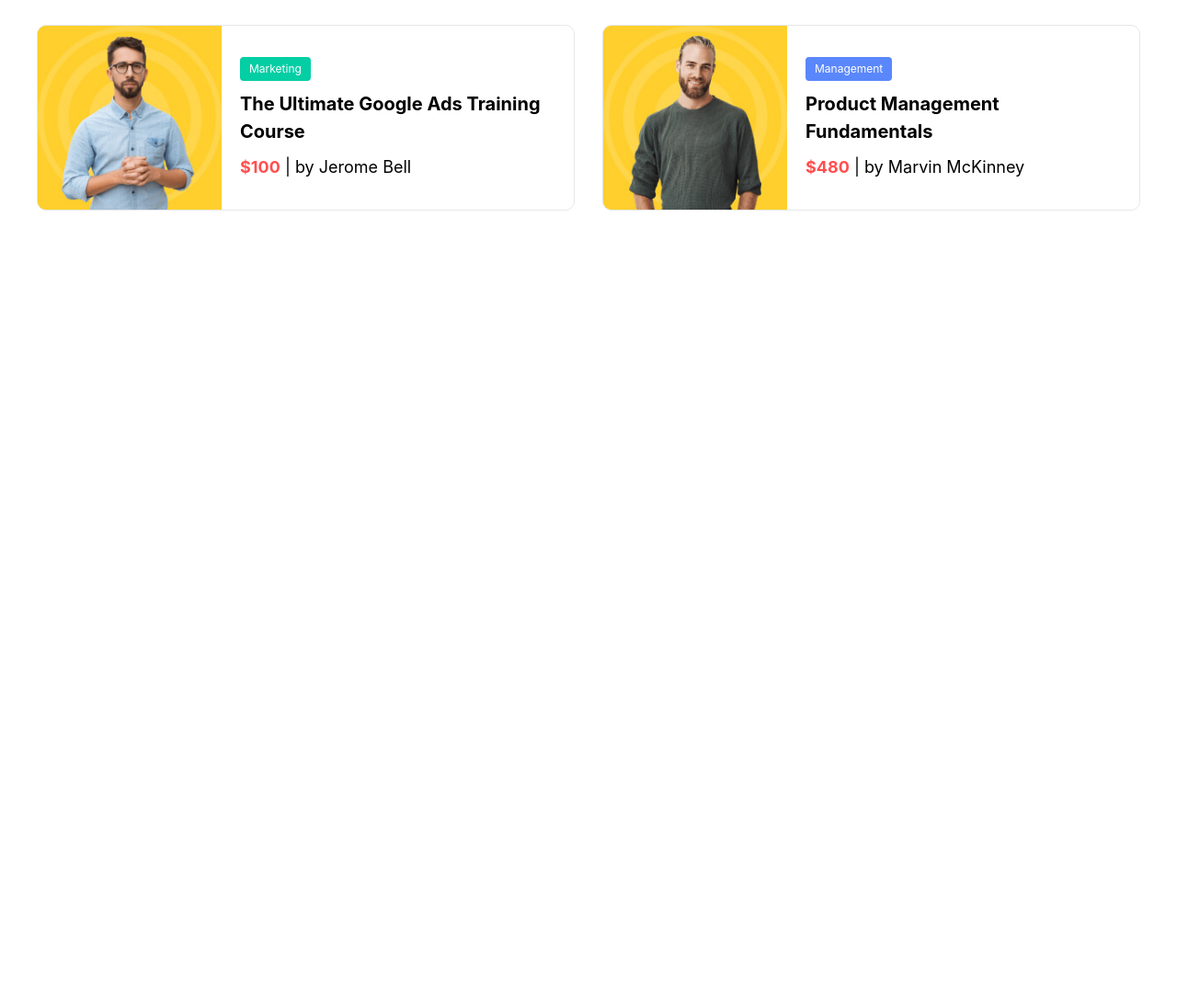
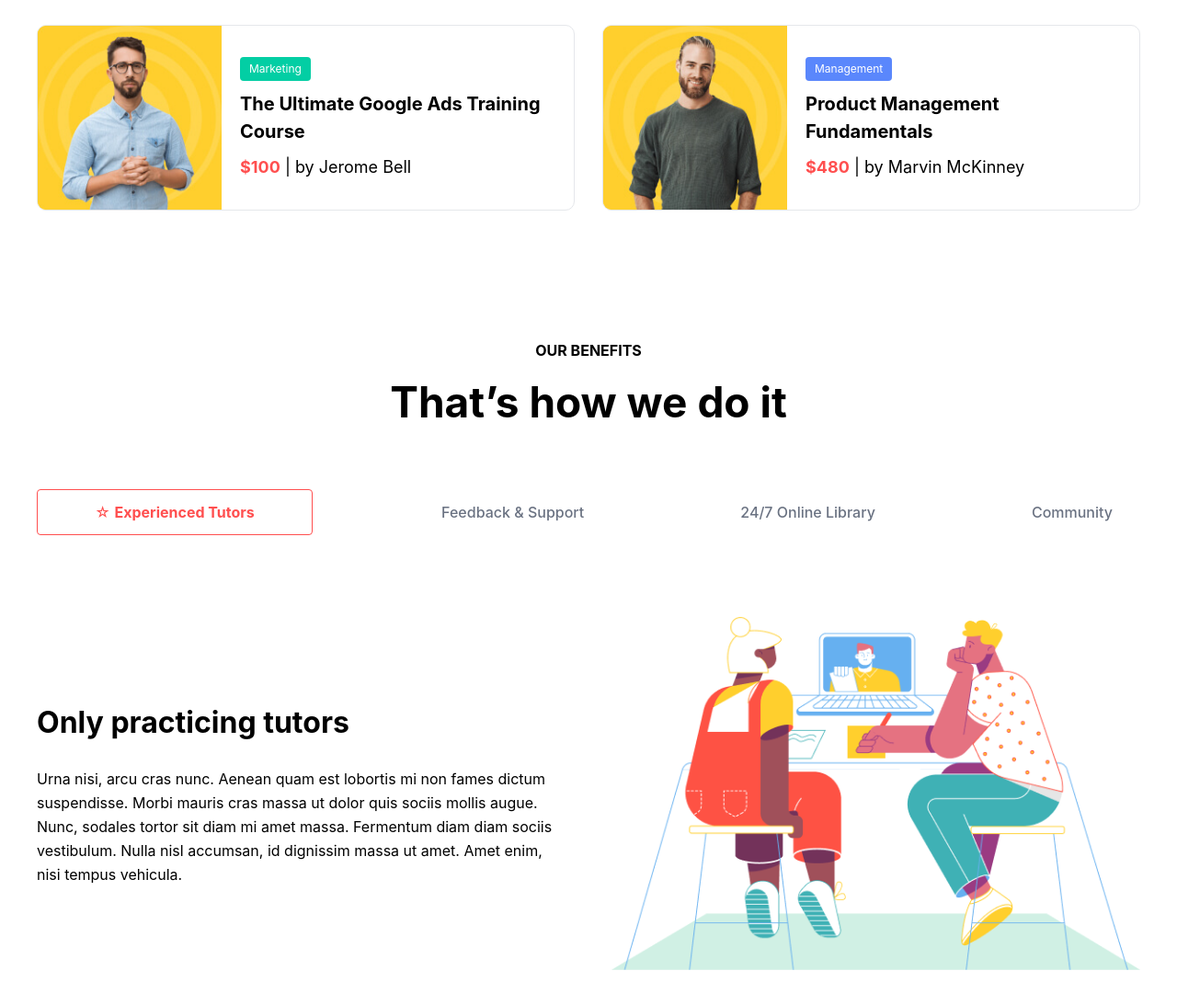
Before and after one commit to Alimukhammad08/hw-branch2.0, a website: page index.html in a window 1280 px wide. Shown: the part 2393-3486 px from the top of the page at 92% size. Before the commit the page ends 2682 px from the top, so only its background shows below. Drawn offline with nearby package versions, Linux system fonts and the light colour scheme; files that its build step writes are made by us from their sources.

Commit message:
I added new section

```diff
--- a/index.html
+++ b/index.html
@@ -22,7 +22,8 @@
             </div>
 
             <div class="flex gap-[30px] items-center">
-                <button class="lg:w-[195px] lg:h-[52px] lg:rounded-[4px] hidden lg:block lg:text-white lg:text-[16px] lg:font-[600] lg:bg-[#f75205]">
+                <button
+                    class="lg:w-[195px] lg:h-[52px] lg:rounded-[4px] hidden lg:block lg:text-white lg:text-[16px] lg:font-[600] lg:bg-[#f75205]">
                     Get consultation
                 </button>
                 <div class="flex items-center gap-[10px] text-[16px] text-[#424551] font-[600]">
@@ -177,7 +178,8 @@
 
                 <div class="flex border-[1px] border-gray-200 rounded-[10px] overflow-hidden">
                     <div class="w-[200px] bg-[#FFD333] flex-shrink-0">
-                        <img src="./img/f32bf465a0ad7f70095a7a156b5817d08a95001c.jpg" class="w-full h-full object-cover">
+                        <img src="./img/f32bf465a0ad7f70095a7a156b5817d08a95001c.jpg"
+                            class="w-full h-full object-cover">
                     </div>
                     <div class="p-[20px] flex flex-col justify-center gap-[10px]">
                         <span
@@ -190,7 +192,8 @@
 
                 <div class="flex border-[1px] border-gray-200 rounded-[10px] overflow-hidden">
                     <div class="w-[200px] bg-[#FFD333] flex-shrink-0">
-                        <img src="./img/3c1aec192431e6e01ed1fbdccfd71f81f6733c07.jpg" class="w-full h-full object-cover">
+                        <img src="./img/3c1aec192431e6e01ed1fbdccfd71f81f6733c07.jpg"
+                            class="w-full h-full object-cover">
                     </div>
                     <div class="p-[20px] flex flex-col justify-center gap-[10px]">
                         <span
@@ -203,7 +206,8 @@
 
                 <div class="flex border-[1px] border-gray-200 rounded-[10px] overflow-hidden">
                     <div class="w-[200px] bg-[#FFD333] flex-shrink-0">
-                        <img src="./img/7cb9118304ebf43420b4ae6ad8766c497c396e30.jpg" class="w-full h-full object-cover">
+                        <img src="./img/7cb9118304ebf43420b4ae6ad8766c497c396e30.jpg"
+                            class="w-full h-full object-cover">
                     </div>
                     <div class="p-[20px] flex flex-col justify-center gap-[10px]">
                         <span class="bg-[#F8941F] text-white text-[12px] px-[10px] py-[4px] rounded-[4px] w-fit">HR &
@@ -216,7 +220,8 @@
 
                 <div class="flex border-[1px] border-gray-200 rounded-[10px] overflow-hidden">
                     <div class="w-[200px] bg-[#FFD333] flex-shrink-0">
-                        <img src="./img/9c8c0aea65015a83f4a2b22a4a0f2afa263c7a68.jpg" class="w-full h-full object-cover">
+                        <img src="./img/9c8c0aea65015a83f4a2b22a4a0f2afa263c7a68.jpg"
+                            class="w-full h-full object-cover">
                     </div>
                     <div class="p-[20px] flex flex-col justify-center gap-[10px]">
                         <span
@@ -229,7 +234,8 @@
 
                 <div class="flex border-[1px] border-gray-200 rounded-[10px] overflow-hidden">
                     <div class="w-[200px] bg-[#FFD333] flex-shrink-0">
-                        <img src="./img/f32bf465a0ad7f70095a7a156b5817d08a95001c.jpg" class="w-full h-full object-cover">
+                        <img src="./img/f32bf465a0ad7f70095a7a156b5817d08a95001c.jpg"
+                            class="w-full h-full object-cover">
                     </div>
                     <div class="p-[20px] flex flex-col justify-center gap-[10px]">
                         <span
@@ -242,7 +248,8 @@
 
                 <div class="flex border-[1px] border-gray-200 rounded-[10px] overflow-hidden">
                     <div class="w-[200px] bg-[#FFD333] flex-shrink-0">
-                        <img src="./img/3c1aec192431e6e01ed1fbdccfd71f81f6733c07.jpg" class="w-full h-full object-cover">
+                        <img src="./img/3c1aec192431e6e01ed1fbdccfd71f81f6733c07.jpg"
+                            class="w-full h-full object-cover">
                     </div>
                     <div class="p-[20px] flex flex-col justify-center gap-[10px]">
                         <span
@@ -256,6 +263,59 @@
         </div>
     </section>
 
+    <section class="py-[80px] px-[20px] bg-white">
+
+        <div class="max-w-[1200px] m-auto">
+
+            <div class="text-center mb-[60px]">
+                <p class="text-[16px] font-bold text-black uppercase mb-[10px]">Our Benefits</p>
+                <h2 class="text-[46px] font-bold text-black">That’s how we do it</h2>
+            </div>
+
+            <div class="flex overflow-x-auto md:justify-between items-center gap-[10px] mb-[60px] pb-[10px]">
+
+                <button
+                    class="block items-center w-[300px] gap-[10px] px-[30px] py-[12px] border-[1px] border-[#FF4F4F] rounded-[4px] min-w-fit">
+                    <span class="text-[#FF4F4F]">☆</span>
+                    <span class="text-[#FF4F4F] font-bold whitespace-nowrap">Experienced Tutors</span>
+                </button>
+
+                <button class="flex items-center gap-[10px] px-[30px] py-[12px] rounded-[10px] min-w-fit">
+                    <span class="text-gray-500 font-medium whitespace-nowrap">Feedback & Support</span>
+                </button>
+
+                <button class="flex items-center gap-[10px] px-[30px] py-[12px] rounded-[10px] min-w-fit">
+                    <span class="text-gray-500 font-medium whitespace-nowrap">24/7 Online Library</span>
+                </button>
+
+                <button class="flex items-center gap-[10px] px-[30px] py-[12px] rounded-[10px] min-w-fit">
+                    <span class="text-gray-500 font-medium whitespace-nowrap">Community</span>
+                </button>
+
+            </div>
+
+            <div class="grid grid-cols-1 md:grid-cols-2 gap-[50px] items-center">
+
+                <div class="flex flex-col gap-[24px]">
+                    <h3 class="text-[32px] font-bold text-black">Only practicing tutors</h3>
+                    <p class="text-[16px] text-black leading-relaxed">
+                        Urna nisi, arcu cras nunc. Aenean quam est lobortis mi non fames
+                        dictum suspendisse. Morbi mauris cras massa ut dolor quis sociis mollis
+                        augue. Nunc, sodales tortor sit diam mi amet massa. Fermentum diam
+                        diam sociis vestibulum. Nulla nisl accumsan, id dignissim massa ut amet.
+                        Amet enim, nisi tempus vehicula.
+                    </p>
+                </div>
+
+                <div class="w-full">
+                    <div class="rounded-[10px] overflow-hidden">
+                        <img src="./img/illustration (1).png" class="w-full h-auto">
+                    </div>
+                </div>
+            </div>
+        </div>
+    </section>
+
 
 </body>
 
```
Also changed, not shown: img/illustration (1).png (added).
